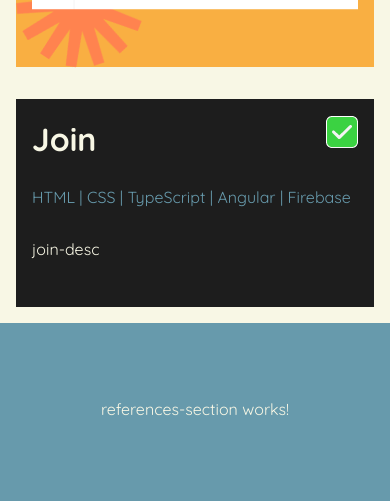
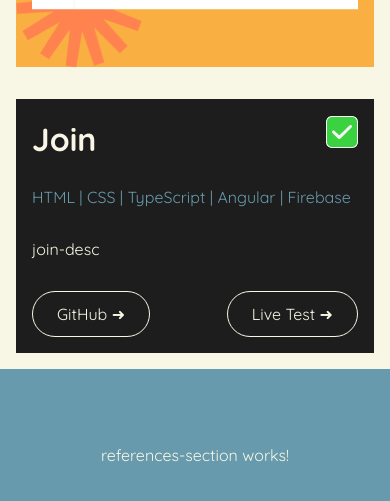
Before and after one commit to elma1989/portfolio, an Angular app: page / in a window 390 px wide. Shown: the part 3107-3608 px from the top of the page. Built offline with nearby package versions, Linux system fonts and the light colour scheme.

Commit message:
chore: Updated ProjectsComponent - Added github- and server-button

```diff
--- a/src/app/main-content/projects-section/projects-section.component.html
+++ b/src/app/main-content/projects-section/projects-section.component.html
@@ -40,8 +40,14 @@
                     </p>
                     <p>{{ `${projects[index()].langKey}-desc` }}</p>
                     <footer class="w-full
-                    flex justify-between lg:justify-start lg:gap-8"
-                    ></footer>
+                    flex flex-col gap-4
+                    min-[390px]:flex-row min-[390px]:justify-between
+                    lg:justify-start lg:gap-8">
+                        <a href="https://github.com/elma1989/{{ projects[index()].github }}" target="_blank"
+                        class="block btn-default">GitHub ➜</a>
+                        <a href="https://marco-elste.developerakademie.net/{{ projects[index()].url }}" target="_blank"
+                        class="block btn-default">Live Test ➜</a>
+                    </footer>
                 </div>
             </div>
         </div>
--- a/src/app/main-content/projects-section/projects-section.component.ts
+++ b/src/app/main-content/projects-section/projects-section.component.ts
@@ -34,8 +34,8 @@ export class ProjectsSectionComponent {
       screenschot: 'join',
       langKey: 'join',
       skills: ['HTML', 'CSS', 'TypeScript', 'Angular', 'Firebase'],
-      github: 'https://github.com/elma1989/join',
-      url: 'https://marco-elste.developerakademie.net/angular-projects/join/'
+      github: 'join',
+      url: 'angular-projects/join/'
     }, {
       name: 'El Pollo Loco',
       icon: 'ckicken',
@@ -44,8 +44,8 @@ export class ProjectsSectionComponent {
       screenschot: 'el-pollo-loco',
       langKey: 'loco',
       skills: ['HTML', 'CSS', 'JavaScript'],
-      github: 'https://github.com/elma1989/join',
-      url: 'https://marco-elste.developerakademie.net/el-pollo-loco/'
+      github: 'el-pollo-loco',
+      url: 'el-pollo-loco/'
     }
   ]
 
```
Also changed, not shown: 1 other file (tests, documents, lock files or other folders).
